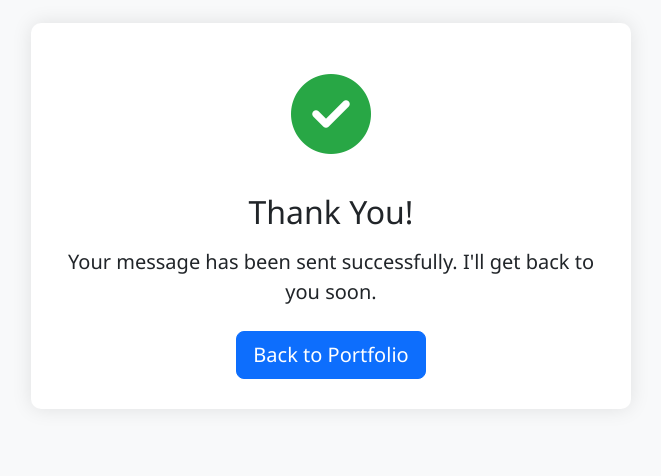
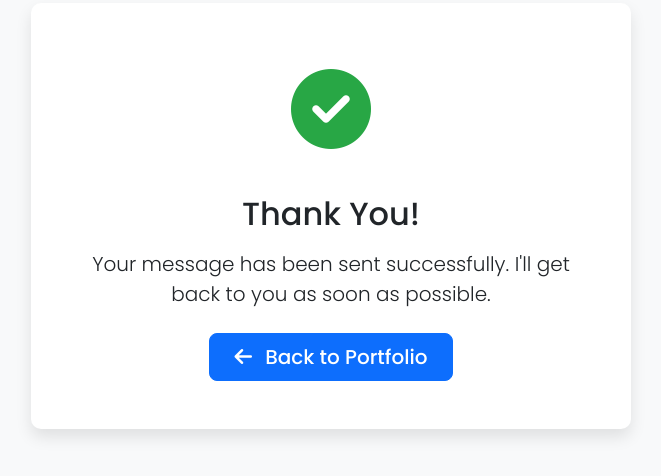
Before and after one commit to Jagadesh5103/portfolio, a plain HTML site: page thankyou.html in a window 1280 px wide. Shown: the part 184-660 px from the top of the page, without its empty margins (309-970 px from the left). Drawn offline with nearby package versions, Linux system fonts and the light colour scheme.

Commit message:
Update thankyou.html

```diff
--- a/thankyou.html
+++ b/thankyou.html
@@ -3,13 +3,17 @@
 <head>
     <meta charset="UTF-8">
     <meta name="viewport" content="width=device-width, initial-scale=1.0">
-    <title>Thank You</title>
+    <title>Thank You | Jagadesh A</title>
+    <!-- Bootstrap CSS -->
     <link href="https://cdn.jsdelivr.net/npm/bootstrap@5.3.0/dist/css/bootstrap.min.css" rel="stylesheet">
+    <!-- Font Awesome -->
     <link rel="stylesheet" href="https://cdnjs.cloudflare.com/ajax/libs/font-awesome/6.4.0/css/all.min.css">
+    <!-- Google Fonts -->
+    <link href="https://fonts.googleapis.com/css2?family=Poppins:wght@300;400;500;600;700&display=swap" rel="stylesheet">
     <style>
         body {
+            font-family: 'Poppins', sans-serif;
             background-color: #f8f9fa;
-            font-family: 'Segoe UI', Tahoma, Geneva, Verdana, sans-serif;
             height: 100vh;
             display: flex;
             align-items: center;
@@ -17,16 +21,28 @@
         }
         .thank-you-container {
             max-width: 600px;
-            padding: 30px;
+            padding: 3rem;
             background: white;
             border-radius: 10px;
-            box-shadow: 0 0 20px rgba(0,0,0,0.1);
+            box-shadow: 0 0.5rem 1rem rgba(0, 0, 0, 0.1);
             text-align: center;
         }
         .checkmark {
             color: #28a745;
-            font-size: 80px;
-            margin-bottom: 20px;
+            font-size: 5rem;
+            margin-bottom: 1.5rem;
+            animation: bounce 1s;
+        }
+        @keyframes bounce {
+            0%, 20%, 50%, 80%, 100% {transform: translateY(0);}
+            40% {transform: translateY(-30px);}
+            60% {transform: translateY(-15px);}
+        }
+        .btn-primary {
+            background-color: #0d6efd;
+            border-color: #0d6efd;
+            padding: 0.5rem 1.5rem;
+            font-weight: 500;
         }
     </style>
 </head>
@@ -36,8 +52,10 @@
             <i class="fas fa-check-circle"></i>
         </div>
         <h2 class="mb-3">Thank You!</h2>
-        <p class="lead mb-4">Your message has been sent successfully. I'll get back to you soon.</p>
-        <a href="index.html" class="btn btn-primary btn-lg">Back to Portfolio</a>
+        <p class="lead mb-4">Your message has been sent successfully. I'll get back to you as soon as possible.</p>
+        <a href="index.html" class="btn btn-primary btn-lg">
+            <i class="fas fa-arrow-left me-2"></i> Back to Portfolio
+        </a>
     </div>
 </body>
 </html>
```
